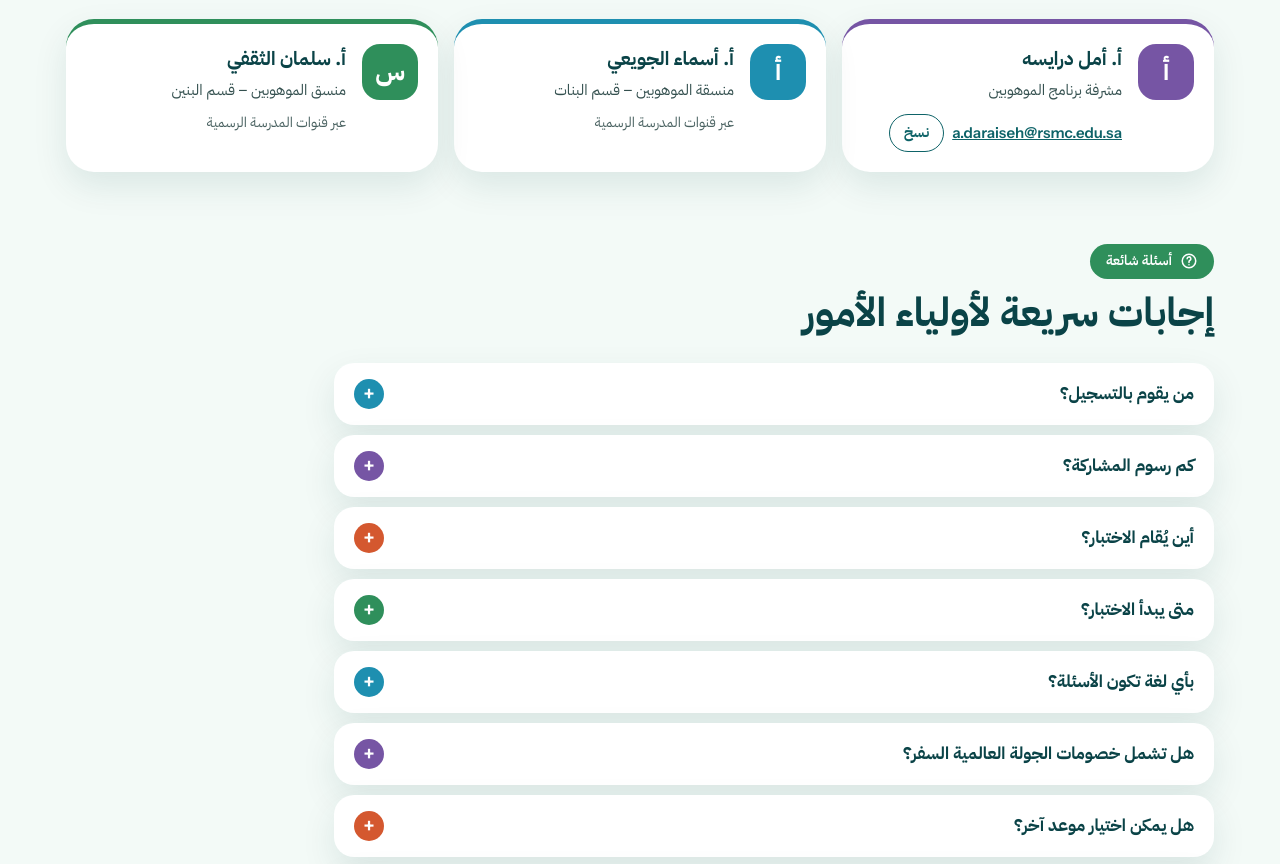
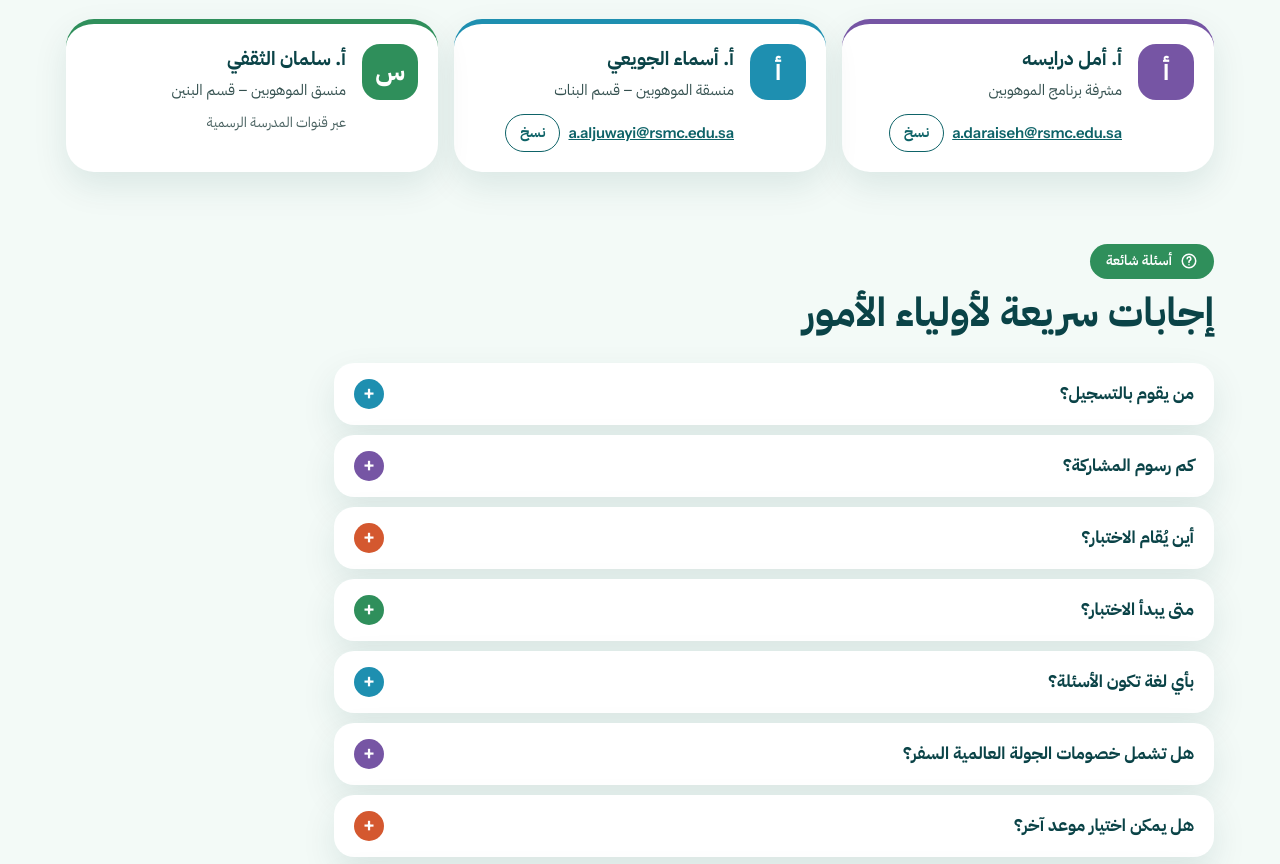
Before and after one commit to amldaraiseh/rsmc-competitions, a plain HTML site: page index.html in a window 1280 px wide. Shown: the part 6071-6935 px from the top of the page. Drawn offline with Linux system fonts and the light colour scheme.

Commit message:
Add Girls' Gifted Coordinator email
Co-Authored-By: Claude Opus 5.5 <noreply@anthropic.com>
Claude-Session: https://claude.ai/code/session_01BT4ymWqgHYv35ydFpCPKMU

```diff
--- a/index.html
+++ b/index.html
@@ -892,7 +892,7 @@ function renderCal(){
 
 const CONTACTS=[
  {n:['أ. أمل درايسه','Ms. Amal Daraiseh'],r:['مشرفة برنامج الموهوبين','Gifted Program Supervisor'],e:'a.daraiseh@rsmc.edu.sa',k:'#7655a4'},
- {n:['أ. أسماء الجويعي','Ms. Asma Aljuwayi'],r:['منسقة الموهوبين – قسم البنات','Gifted Coordinator – Girls’ Section'],e:'',k:'#1e8fb0'},
+ {n:['أ. أسماء الجويعي','Ms. Asma Aljuwayi'],r:['منسقة الموهوبين – قسم البنات','Gifted Coordinator – Girls’ Section'],e:'a.aljuwayi@rsmc.edu.sa',k:'#1e8fb0'},
  {n:['أ. سلمان الثقفي','Mr. Salman Althaqafi'],r:['منسق الموهوبين – قسم البنين','Gifted Coordinator – Boys’ Section'],e:'',k:'#2f8f5b'}
 ];
 function renderContacts(){$('#contactList').innerHTML=CONTACTS.map((c,i)=>{const ini=T(c.n).replace(/^(أ\.|Ms\.|Mr\.)\s*/,'').trim().charAt(0);
```
